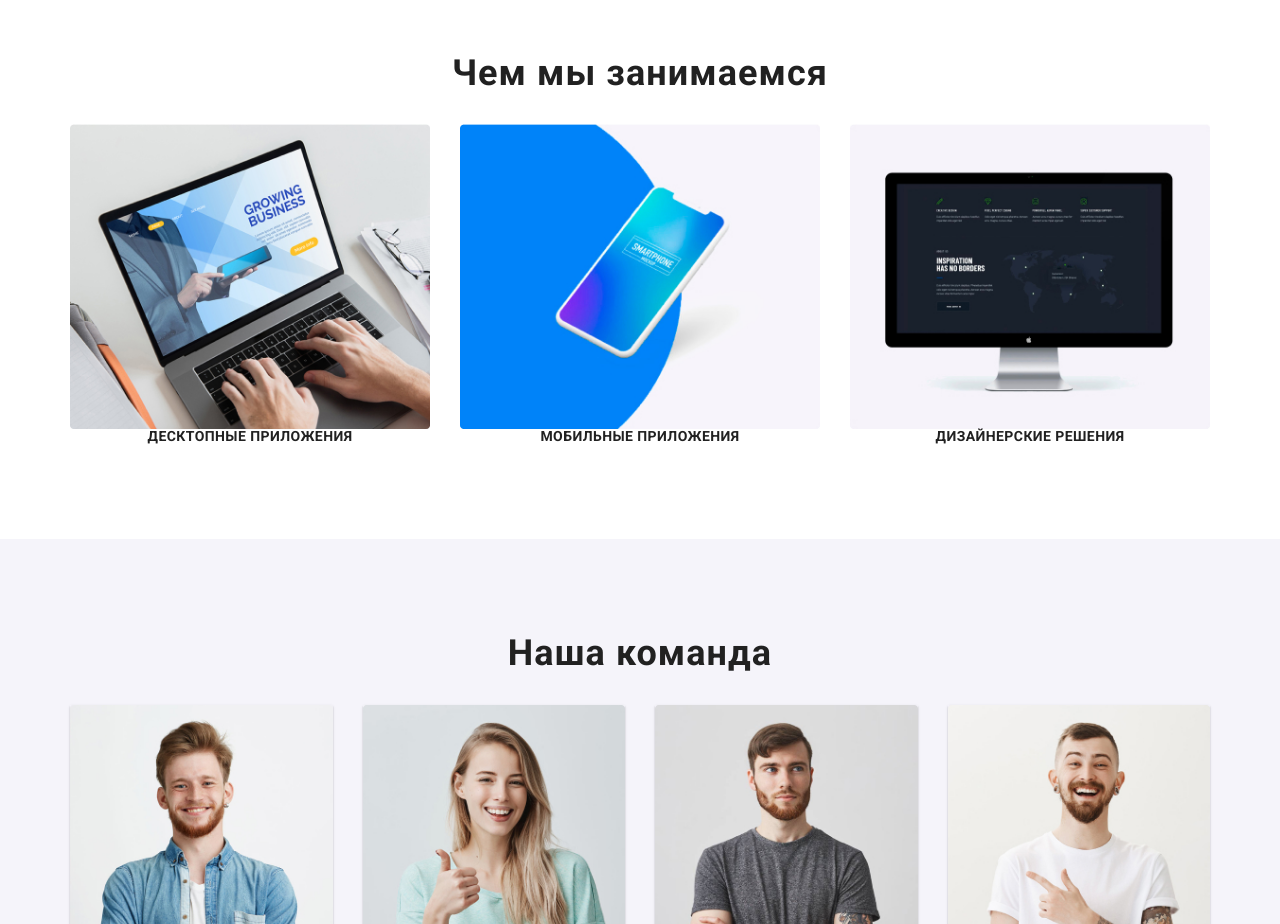
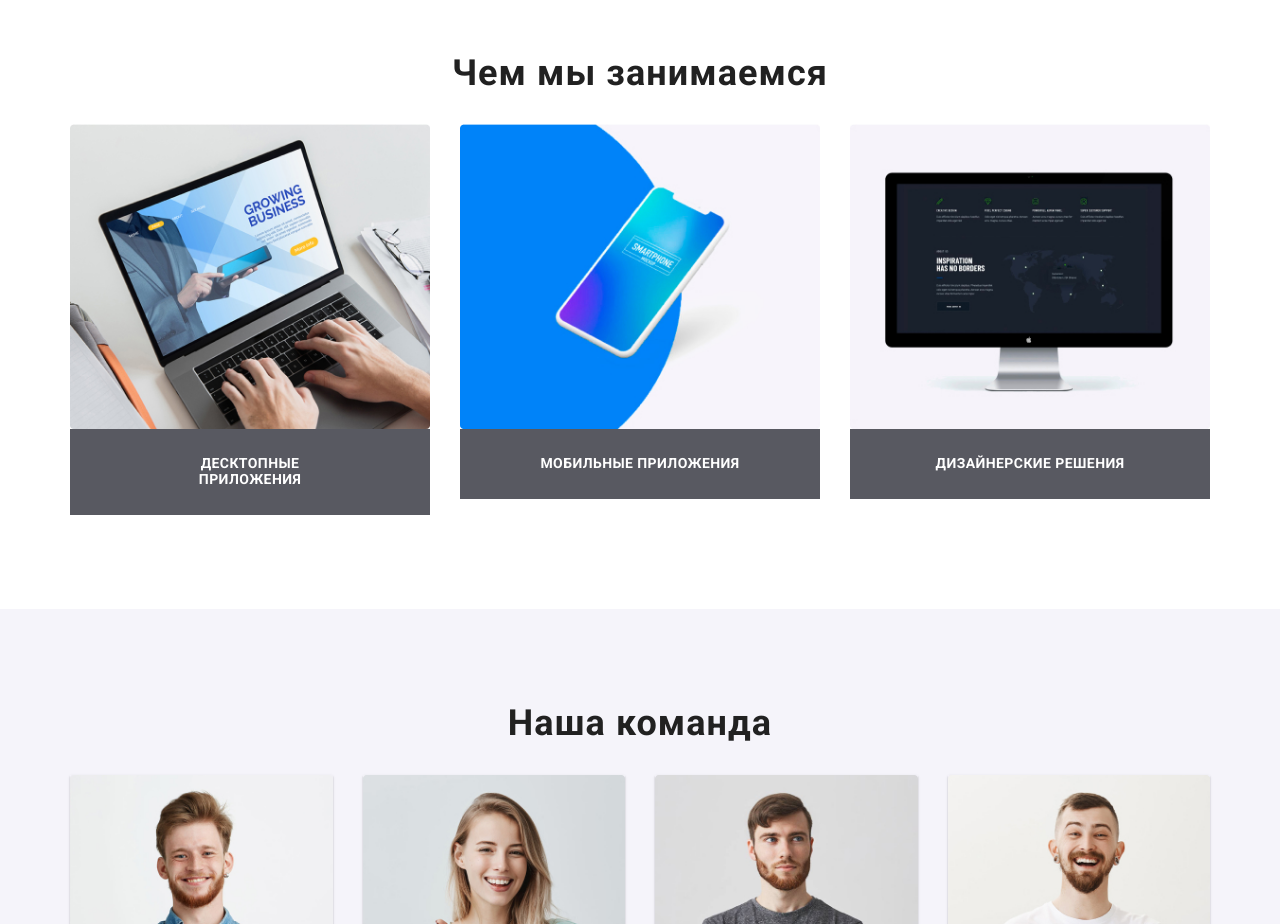
Before and after one commit to Yevgeniy1985/goit-markup-hw-04, a plain HTML site: page index.html in a window 1280 px wide. Shown: the part 1140-2064 px from the top of the page. Drawn offline with nearby package versions, Linux system fonts and the light colour scheme.

Commit message:
наши возможности - текст

```diff
--- a/css/styles.css
+++ b/css/styles.css
@@ -396,10 +396,13 @@
 
 
     margin-bottom: 0px;
-    margin-top: 0px
-
+    margin-top: 0px;
+    background-color: rgba(47, 48, 58, 0.8);
+    padding: 27px 80px;
+    color: #fff;
 
  }
+
 
  /* Наша команда */
  .section-team{
```
Also changed, not shown: index.html (+5 -3 lines).
